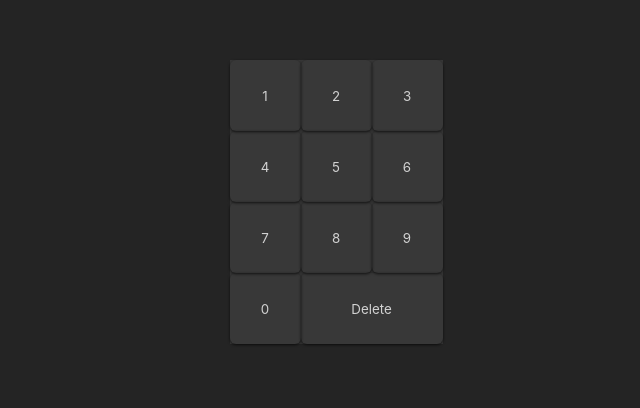
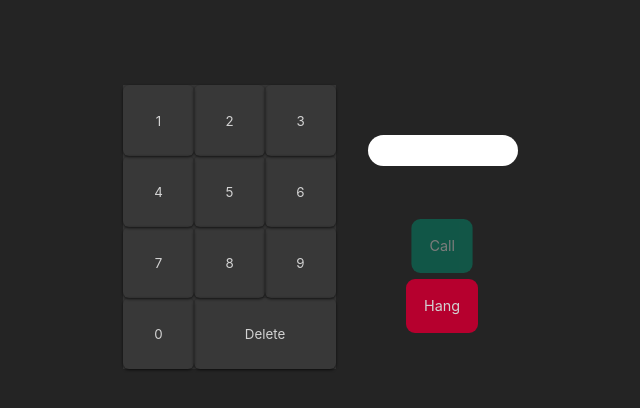
Before and after one commit to nuriarai/202209-w4ch3-nuria-ramoneda, a React (Create React App) app: page / in a window 1280 px wide. Shown: the part 198-606 px from the top of the page, without its empty margins (304-944 px from the left). Built offline with nearby package versions, Linux system fonts and the light colour scheme.

Commit message:
Addd new component Display & Actions

```diff
--- a/src/App.css
+++ /dev/null
@@ -1,38 +0,0 @@
-.App {
-  text-align: center;
-}
-
-.App-logo {
-  height: 40vmin;
-  pointer-events: none;
-}
-
-@media (prefers-reduced-motion: no-preference) {
-  .App-logo {
-    animation: App-logo-spin infinite 20s linear;
-  }
-}
-
-.App-header {
-  background-color: #282c34;
-  min-height: 100vh;
-  display: flex;
-  flex-direction: column;
-  align-items: center;
-  justify-content: center;
-  font-size: calc(10px + 2vmin);
-  color: white;
-}
-
-.App-link {
-  color: #61dafb;
-}
-
-@keyframes App-logo-spin {
-  from {
-    transform: rotate(0deg);
-  }
-  to {
-    transform: rotate(360deg);
-  }
-}
--- a/src/App.tsx
+++ /dev/null
@@ -1,12 +0,0 @@
-import "./App.css";
-import KeyBoard from "./components/Keyboard/Keyboard";
-
-function App() {
-  return (
-    <div className="container">
-      <KeyBoard />
-    </div>
-  );
-}
-
-export default App;
--- /dev/null
+++ b/src/components/Actions/Actions.tsx
@@ -0,0 +1,21 @@
+import { useContext } from "react";
+import PhoneContext from "../../contexts/phone/PhoneContext";
+import Display from "./Display/Display";
+
+const Actions = (): JSX.Element => {
+  const { displayNumbers } = useContext(PhoneContext);
+
+  return (
+    <div className="actions">
+      <Display numbers={displayNumbers.join("")} />
+      <a href="#" className="call">
+        Call
+      </a>
+      <a href="#" className="hang active">
+        Hang
+      </a>
+    </div>
+  );
+};
+
+export default Actions;
--- /dev/null
+++ b/src/components/Actions/Display/Display.tsx
@@ -0,0 +1,9 @@
+interface DisplayProps {
+  numbers: string;
+}
+
+const Display = ({ numbers }: DisplayProps): JSX.Element => {
+  return <span className="display">{numbers}</span>;
+};
+
+export default Display;
--- /dev/null
+++ b/src/components/App/App.tsx
@@ -0,0 +1,17 @@
+import "./App.css";
+import KeyBoard from "../Keyboard/Keyboard";
+import Actions from "../Actions/Actions";
+
+function App() {
+  return (
+    <div className="container">
+      <span className="message off">Calling...</span>
+      <main className="phone">
+        <KeyBoard />
+        <Actions />
+      </main>
+    </div>
+  );
+}
+
+export default App;
--- a/src/components/Keyboard/Keyboard.tsx
+++ b/src/components/Keyboard/Keyboard.tsx
@@ -1,6 +1,6 @@
 import { useContext } from "react";
 import PhoneContext from "../../contexts/phone/PhoneContext";
-import Key from "../Key/Key";
+import Key from "./Key/Key";
 
 const KeyBoard = (): JSX.Element => {
   const { getKeyboardNumbers, removeNumbersDisplay } = useContext(PhoneContext);
--- a/src/contexts/phone/PhoneContextProvider.tsx
+++ b/src/contexts/phone/PhoneContextProvider.tsx
@@ -15,14 +15,11 @@ const PhoneContextProvider = ({
       return;
     }
     setDisplayNumbers([...displayNumbers, number]);
-    console.log(displayNumbers);
   };
 
   const removeNumbersDisplay = (number: string): void => {
     displayNumbers.pop();
     setDisplayNumbers(displayNumbers);
-    console.log("remove number");
-    console.log(displayNumbers);
   };
 
   return (
--- a/src/index.css
+++ b/src/index.css
@@ -68,7 +68,7 @@ li {
 .actions .hang {
   background-color: #b6002e;
 }
-.number {
+.display {
   background-color: #fff;
   color: #454545;
   padding: 5px 20px;
--- a/src/index.tsx
+++ b/src/index.tsx
@@ -1,7 +1,7 @@
 import React from "react";
 import ReactDOM from "react-dom/client";
 import "./index.css";
-import App from "./App";
+import App from "./components/App/App";
 import reportWebVitals from "./reportWebVitals";
 import PhoneContextProvider from "./contexts/phone/PhoneContextProvider";
 
```
Also changed, not shown: src/components/App/App.css (added), src/components/Keyboard/Key/Key.css (renamed from src/components/Key/Key.css), src/components/Keyboard/Key/Key.tsx (renamed from src/components/Key/Key.tsx), 1 other file (tests, documents, lock files or other folders).
